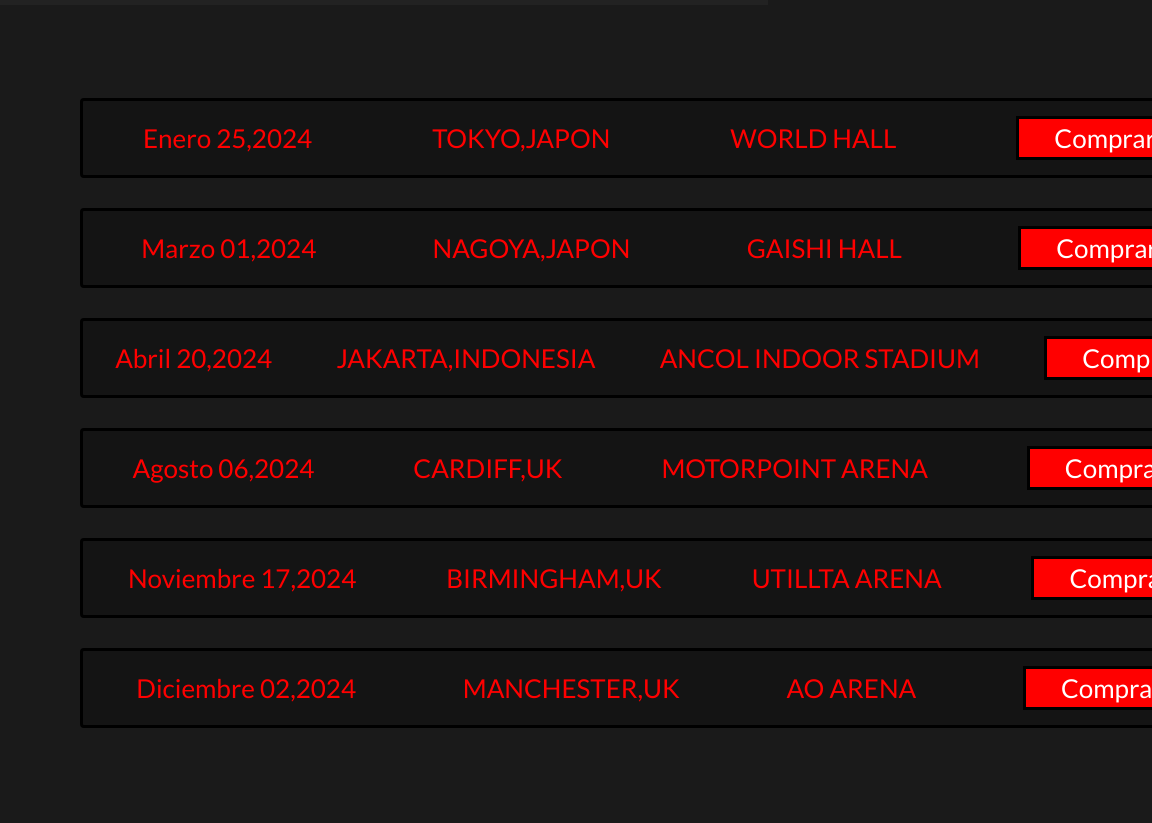
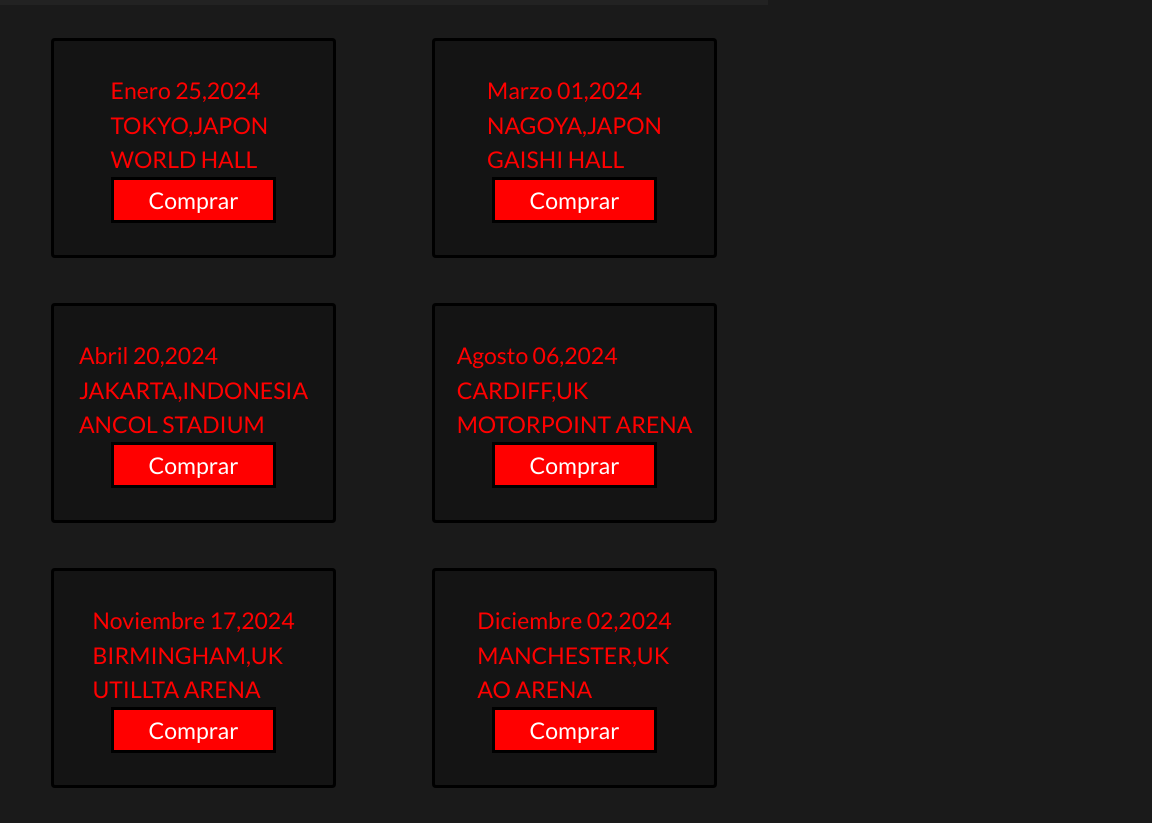
Before and after one commit to Lucasss2121/Pagina-BringMeTheHorizon, a plain HTML site: page pages/conciertos.html in a window 768 px wide. Shown: the part 76-899 px from the top of the page, 1152 px wide, since content can reach past the window. Before the commit the page ends 834 px from the top, so only its background shows below. Drawn offline with nearby package versions, Linux system fonts and the light colour scheme.

Commit message:
Conciertos responsive

```diff
--- a/css/estilos.css
+++ b/css/estilos.css
@@ -252,10 +252,7 @@
     margin: 10px 80px 30px 80px;
     color: red;
     font-family: lato;
-    font-size: 26px;
-    display: flex;
-    align-items: center;
-    justify-content: space-around;
+    font-size: 23px;
 }
 
 .boton a{
@@ -303,6 +300,25 @@
         font-size: 210%;
     }
 
+    .fechas{
+        display: block;
+        width: 220px;
+        height: 200px;
+        margin: 10px 50px 35px 50px;
+        font-size: 20px;
+        display: flex;
+        justify-content: center;
+        align-items: center;
+    }
+
+    .contenidoFechas{
+        margin: 15px 20px 15px 20px;
+    }
+
+    .boton{
+        display: flex;
+        justify-content: center;
+    }
 }
 
 @media (min-width: 480px) and (max-width: 1023px){
@@ -312,6 +328,18 @@
 
     .albums{
         margin: 60px 20px 15px 20px;
+    }
+
+    .conciertos{
+        display: grid;
+        grid-template-columns: 1fr;
+        justify-self: center;
+    }
+
+    .fechas{
+        width: 250px;
+        height: 215px;
+        font-size: 21px;
     }
 }
 
@@ -329,4 +357,29 @@
         margin: 70px 92px 15px 92px;
     }
 
+    .conciertos{
+        grid-template-columns: repeat(2, 1fr);
+    }
+
+    #primero{
+        margin-top: 10px;
+    }
+
+    .fechas{
+        width: 285px;
+        height: 220px;
+        font-size: 23px;
+        margin: 10px 48px 35px 48px;
+    }
 }
+
+@media (min-width: 1024px){
+    .contenidoFechas{
+        height: 80px;
+        width: 1172px;
+        display: inline-block;
+        display: flex;
+        justify-content: space-around;
+        align-items: center;
+    }
+}
--- a/pages/conciertos.html
+++ b/pages/conciertos.html
@@ -42,42 +42,54 @@
           </nav>
     </header>
 
-    <main>
+    <main class="conciertos">
        <div class="fechas" id="primero">
+          <div class="contenidoFechas">
             <div>Enero 25,2024</div>
             <div>TOKYO,JAPON</div>
             <div>WORLD HALL</div>
             <div class="boton"><a href="">Comprar</a></div>
+          </div>
        </div>
        <div class="fechas">
+          <div class="contenidoFechas">
             <div>Marzo 01,2024</div>
             <div>NAGOYA,JAPON</div>
             <div>GAISHI HALL</div>
             <div class="boton"><a href="">Comprar</a></div>
+          </div>
         </div>
         <div class="fechas">
+          <div class="contenidoFechas">
             <div>Abril 20,2024</div>
             <div>JAKARTA,INDONESIA</div>
-            <div>ANCOL INDOOR STADIUM</div>
+            <div>ANCOL STADIUM</div>
             <div class="boton"><a href="">Comprar</a></div>
+          </div>
        </div>
        <div class="fechas">
+          <div class="contenidoFechas">
             <div>Agosto 06,2024</div>
             <div>CARDIFF,UK</div>
             <div>MOTORPOINT ARENA</div>
             <div class="boton"><a href="">Comprar</a></div>
+          </div>
        </div>
        <div class="fechas">
+          <div class="contenidoFechas">
             <div>Noviembre 17,2024</div>
             <div>BIRMINGHAM,UK</div>
             <div>UTILLTA ARENA</div>
             <div class="boton"><a href="">Comprar</a></div>
+          </div>
        </div>
        <div class="fechas">
+          <div class="contenidoFechas">
             <div>Diciembre 02,2024</div>
             <div>MANCHESTER,UK</div>
             <div>AO ARENA</div>
             <div class="boton"><a href="">Comprar</a></div>
+          </div>
        </div>
     </main>
     <script src="https://cdn.jsdelivr.net/npm/bootstrap@5.3.2/dist/js/bootstrap.bundle.min.js" integrity="sha384-C6RzsynM9kWDrMNeT87bh95OGNyZPhcTNXj1NW7RuBCsyN/o0jlpcV8Qyq46cDfL" crossorigin="anonymous"></script>
```
